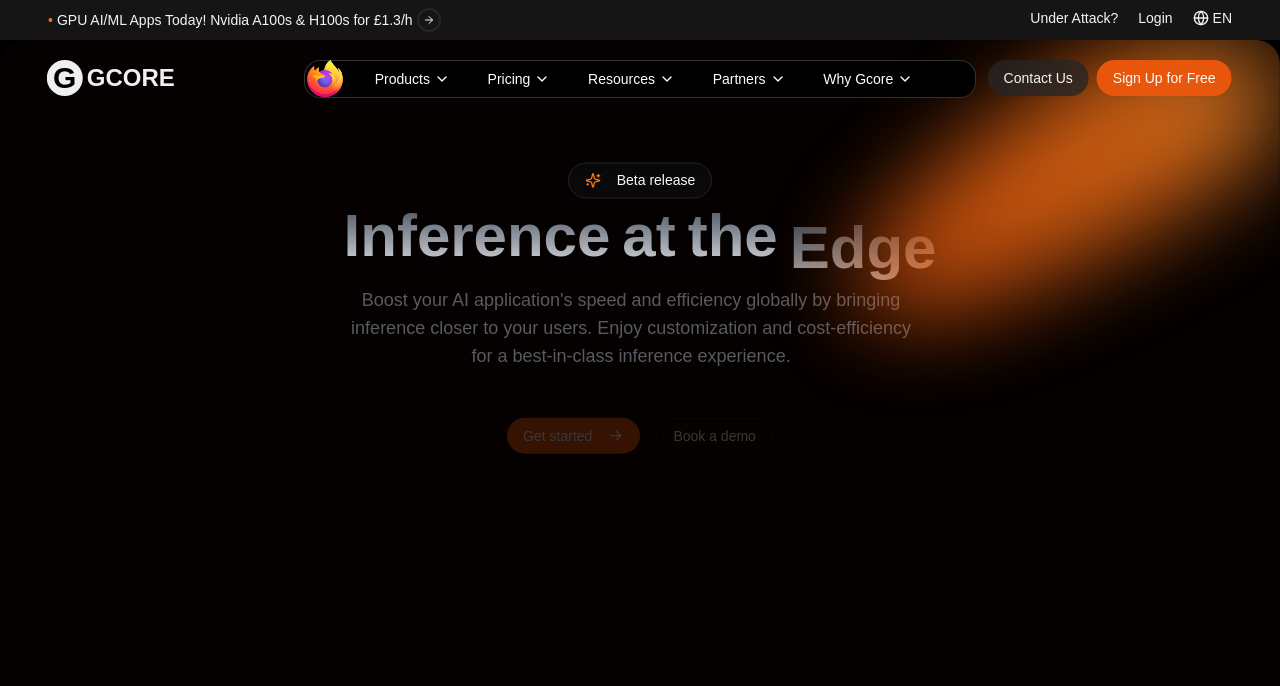
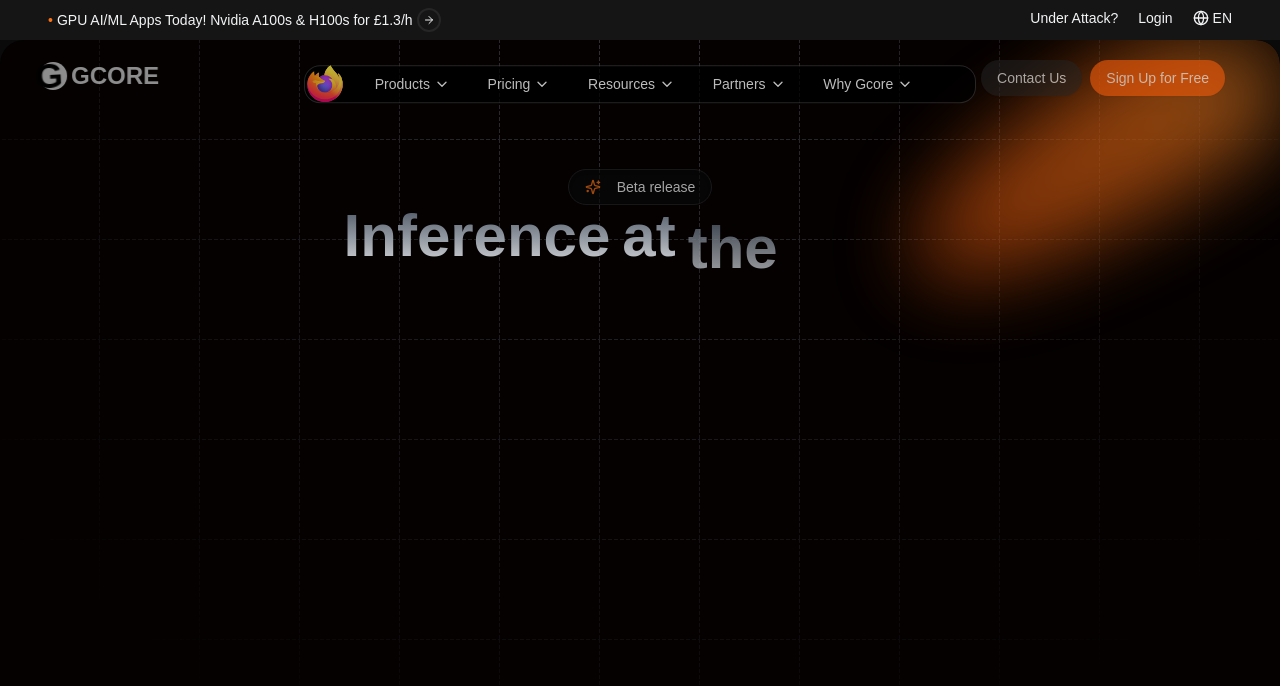
Before and after one commit to amitjaiswar1502/landingpage-ai, a Next.js app: page / in a window 1280 px wide. Shown: the top 686 px of the page. Built offline with nearby package versions, Linux system fonts and the light colour scheme.

Commit message:
Ui imrpoved

```diff
--- a/src/app/components/FirstScreen.tsx
+++ b/src/app/components/FirstScreen.tsx
@@ -5,20 +5,21 @@ import { useEffect, useState } from "react";
 import SecondScreen from "./SecondScreen";
 import { ArrowRight, Globe } from "lucide-react";
 
+
 export default function FirstScreen() {
   const [isLoading, setIsLoading] = useState(true);
   const [showPage, setShowPage] = useState(false);
+  const [showG, setShowG] = useState(false);
   const [showCore, setShowCore] = useState(false);
-  const [rotationComplete, setRotationComplete] = useState(false);
 
   useEffect(() => {
-    const rotationTimer = setTimeout(() => setRotationComplete(true), 1200);
-    const coreTimer = setTimeout(() => setShowCore(true), 1500);
-    const loadingTimer = setTimeout(() => setIsLoading(false), 3000);
-    const pageTimer = setTimeout(() => setShowPage(true), 3500);
+    const gTimer = setTimeout(() => setShowG(true), 1500); // Delay to show "G"
+    const coreTimer = setTimeout(() => setShowCore(true), 2000);
+    const loadingTimer = setTimeout(() => setIsLoading(false), 3500);
+    const pageTimer = setTimeout(() => setShowPage(true), 4000);
 
     return () => {
-      clearTimeout(rotationTimer);
+      clearTimeout(gTimer);
       clearTimeout(coreTimer);
       clearTimeout(loadingTimer);
       clearTimeout(pageTimer);
@@ -27,10 +28,12 @@ export default function FirstScreen() {
 
   return (
     <main className="relative h-dvh w-screen overflow-hidden text-white">
+
       {/* Top Header */}
       <div className="hidden md:flex text-sm text-gray-100 bg-[#151515] justify-between items-start relative top-0 left-0 right-0 z-50">
         <div className="flex mx-10 items-center p-2 justify-center gap-1">
-        <span className="text-orange-500 hidden md:inline">•</span> GPU AI/ML Apps Today! Nvidia A100s & H100s for £1.3/h
+          <span className="text-orange-500 hidden md:inline">•</span> GPU AI/ML
+          Apps Today! Nvidia A100s & H100s for £1.3/h
           <span className="p-1 rounded-full border-2">
             <ArrowRight size={12} />
           </span>
@@ -44,7 +47,6 @@ export default function FirstScreen() {
         </div>
       </div>
 
-      {/* Loading Screen */}
       <AnimatePresence>
         {isLoading && (
           <motion.div
@@ -59,21 +61,38 @@ export default function FirstScreen() {
               animate={{ x: showCore ? "0" : "50%" }}
               transition={{ duration: 0.5, ease: "easeInOut" }}
             >
-              <motion.div
-                className="flex items-center justify-center bg-white h-[12vw] aspect-square text-black rounded-full overflow-hidden"
-                initial={{ rotate: 0 }}
-                animate={{ rotate: 360 }}
+              <motion.div className="flex items-center justify-center bg-white size-[9vw] aspect-square text-black rounded-full overflow-hidden">
+                <AnimatePresence mode="wait">
+                  {!showG ? (
+                    <motion.span
+                      key="O"
+                      initial={{ opacity: 1 }}
+                      animate={{ opacity: 1 }}
+                      exit={{ opacity: 0 }}
+                      transition={{ duration: 0.8 }}
+                      className="text-[10vw] font-bold tracking-wider"
+                    >
+                      O
+                    </motion.span>
+                  ) : (
+                    <motion.span
+                      key="G"
+                      initial={{ opacity: 0, x: 0 }}
+                      animate={{ opacity: 1, x: "-20%", rotate: -3 }}
                       transition={{
-                  duration: 1.2,
-                  ease: "easeInOut",
+                        duration: 1,
+                        ease: "easeOut",
                       }}
-                onAnimationComplete={() => setRotationComplete(true)}
+                      className="text-[11vw] font-bold tracking-wider"
                     >
-                <span className="text-[12vw] font-bold tracking-wider">G</span>
+                      G
+                    </motion.span>
+                  )}
+                </AnimatePresence>
               </motion.div>
 
               <AnimatePresence>
-                {rotationComplete && (
+                {showCore && (
                   <motion.div
                     initial={{ opacity: 0, x: -20 }}
                     animate={{ opacity: 1, x: 0 }}
@@ -82,7 +101,7 @@ export default function FirstScreen() {
                       ease: "easeOut",
                       delay: 0.3,
                     }}
-                    className="text-[12vw] font-bold tracking-wider"
+                    className="text-[11vw] font-bold tracking-wider"
                   >
                     core
                   </motion.div>
@@ -93,11 +112,8 @@ export default function FirstScreen() {
         )}
       </AnimatePresence>
 
-      {/* Second Screen */}
-
       {showPage && (
         <motion.div
-            // className="absolute inset-0 z-50"
           initial={{ y: "100vh" }}
           animate={{ y: 0 }}
           exit={{ y: "100vh" }}
@@ -109,9 +125,6 @@ export default function FirstScreen() {
           <SecondScreen />
         </motion.div>
       )}
-
-
-
     </main>
   );
 }
--- a/src/app/components/Nav.tsx
+++ b/src/app/components/Nav.tsx
@@ -27,11 +27,24 @@ export function Navbar({ className }: { className?: string }) {
           duration: 1.2,
           delay: 1,
         }}
-        className="absolute top-5 left-5 lg:left-12 flex  items-center"
+        className="absolute  top-5 left-5 lg:left-12 flex  items-center"
       >
-        <h3 className="text-3xl p-1 size-9 bg-white text-black font-bold rounded-full flex items-center justify-center">
-          G
-        </h3>
+        <div className=" size-7 bg-white rounded-full flex justify-center items-center">
+          <motion.h3
+            key="G"
+            initial={{ opacity: 0, x: 0 }}
+            animate={{ opacity: 1, x: "-10%", rotate: -3 }}
+            transition={{
+              duration: 1,
+              delay: 0.5,
+              ease: "easeOut",
+            }}
+            className="text-[35px] p-1 text-black font-bold "
+          >
+            G
+          </motion.h3>
+        </div>
+
         <span className="text-2xl font-bold ml-1">GCORE</span>
       </motion.div>
 
--- a/src/app/components/SecondScreen.tsx
+++ b/src/app/components/SecondScreen.tsx
@@ -7,12 +7,24 @@ import { Spotlight } from "@/components/ui/spotlight";
 import { ArrowRight, Sparkles } from "lucide-react";
 import { Button } from "@/components/ui/button";
 import { AnimatedBeamDemo } from "./AnimatedBeamDemo";
+import GridPattern from "@/components/ui/grid-pattern";
+import { cn } from "@/lib/utils";
 
 const SecondScreen = () => {
   const heading = ["Inference", "at", "the", "Edge"];
 
   return (
     <div className="relative z-50 bg-[#040100] overflow-y-auto rounded-tl-3xl rounded-tr-3xl">
+      <GridPattern
+        width={100}
+        height={100}
+        x={-1}
+        y={-1}
+        strokeDasharray={"4 2"}
+        className={cn(
+          "[mask-image:radial-gradient(800px_circle_at_top,white,transparent)]"
+        )}
+      />
       <Spotlight className="top-0 right-0" />
       <div className=" top-5 ">
         <Navbar className="" />
--- /dev/null
+++ b/src/components/ui/grid-pattern.tsx
@@ -0,0 +1,72 @@
+import { useId } from "react";
+
+import { cn } from "@/lib/utils";
+
+interface GridPatternProps {
+  width?: number;
+  height?: number;
+  x?: number;
+  y?: number;
+  squares?: Array<[x: number, y: number]>;
+  strokeDasharray?: string;
+  className?: string;
+  [key: string]: unknown;
+}
+
+export function GridPattern({
+  width = 40,
+  height = 40,
+  x = -1,
+  y = -1,
+  strokeDasharray = "0",
+  squares,
+  className,
+  ...props
+}: GridPatternProps) {
+  const id = useId();
+
+  return (
+    <svg
+      aria-hidden="true"
+      className={cn(
+        "pointer-events-none absolute inset-0 h-full w-full fill-gray-400/30 stroke-gray-400/30",
+        className,
+      )}
+      {...props}
+    >
+      <defs>
+        <pattern
+          id={id}
+          width={width}
+          height={height}
+          patternUnits="userSpaceOnUse"
+          x={x}
+          y={y}
+        >
+          <path
+            d={`M.5 ${height}V.5H${width}`}
+            fill="none"
+            strokeDasharray={strokeDasharray}
+          />
+        </pattern>
+      </defs>
+      <rect width="100%" height="100%" strokeWidth={0} fill={`url(#${id})`} />
+      {squares && (
+        <svg x={x} y={y} className="overflow-visible">
+          {squares.map(([x, y]) => (
+            <rect
+              strokeWidth="0"
+              key={`${x}-${y}`}
+              width={width - 1}
+              height={height - 1}
+              x={x * width + 1}
+              y={y * height + 1}
+            />
+          ))}
+        </svg>
+      )}
+    </svg>
+  );
+}
+
+export default GridPattern;
```
Lines whose indentation alone changed are shown as unchanged.
